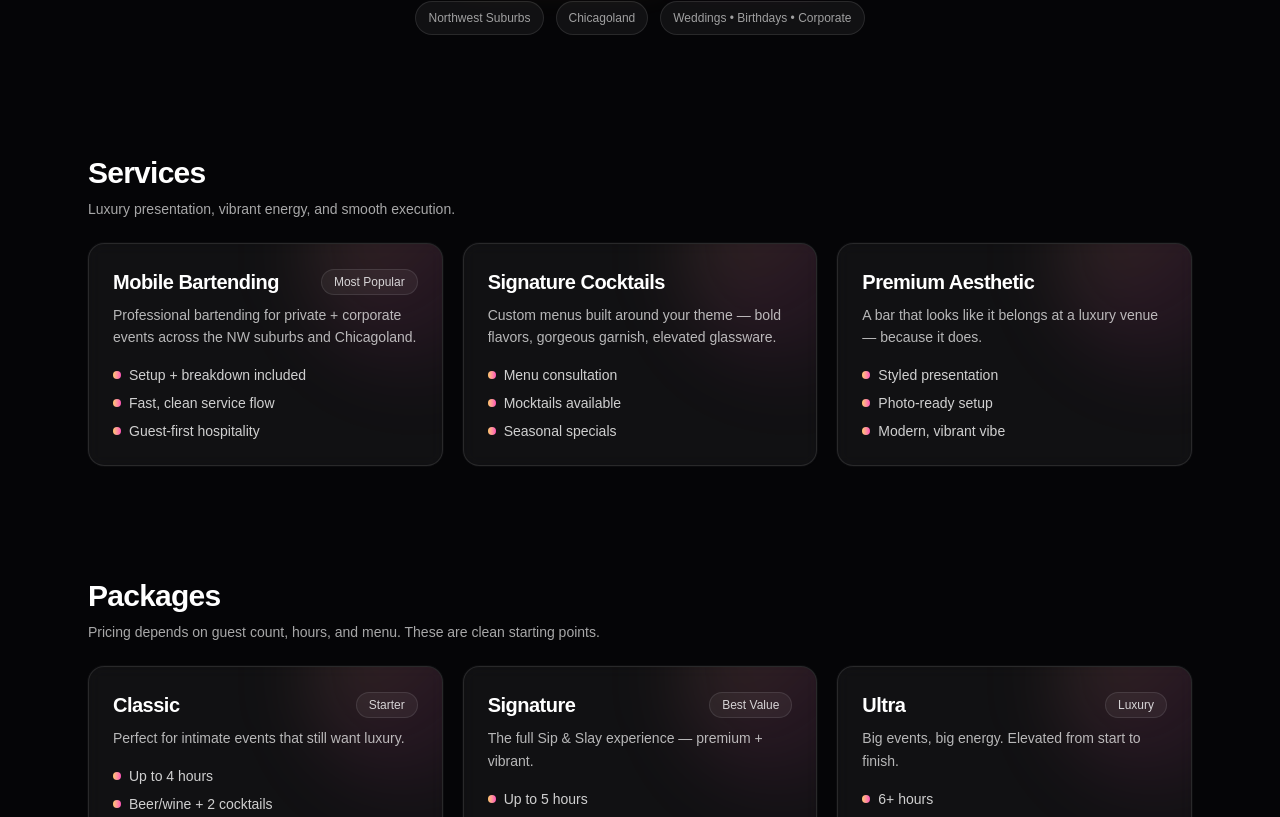
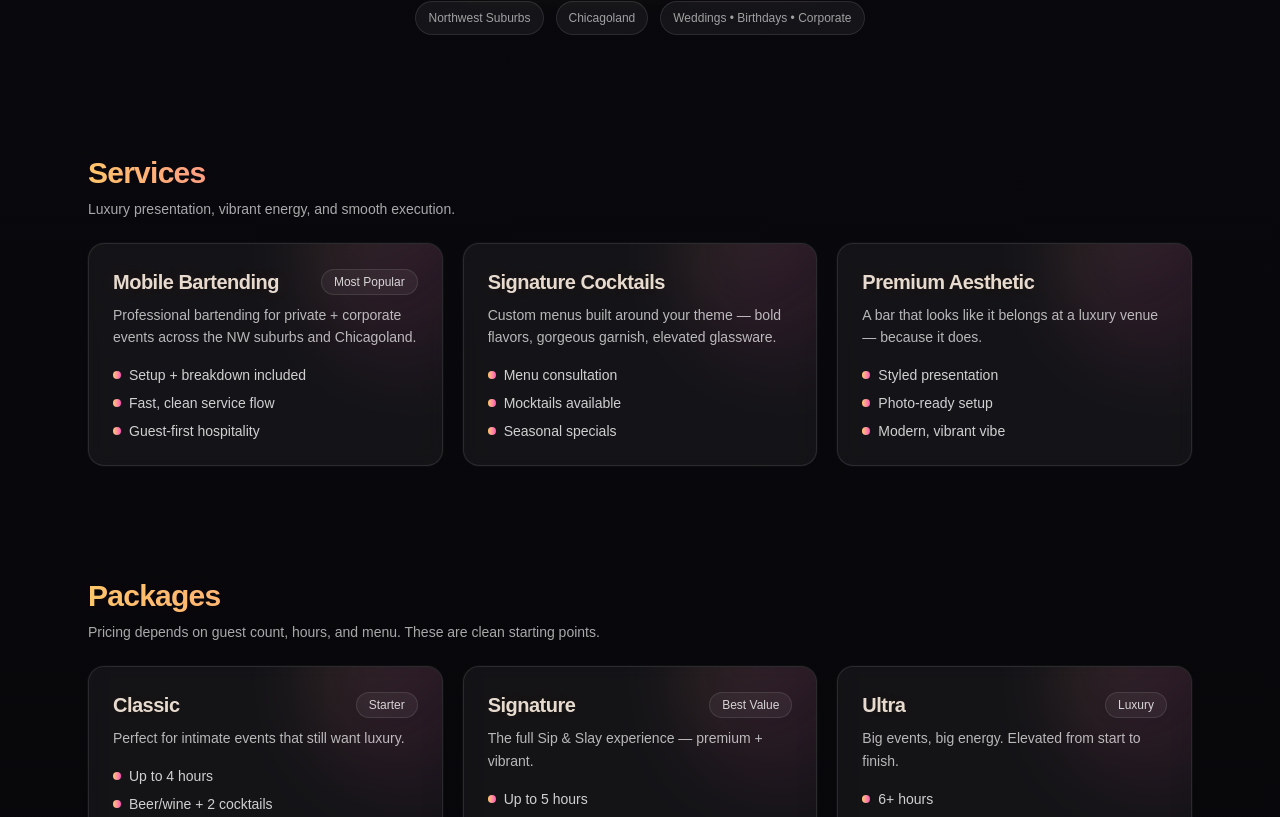
Before and after one commit to sipandslay/sip-and-slay-website, a Next.js app: page / in a window 1280 px wide. Shown: the part 1463-2280 px from the top of the page. Built offline with nearby package versions, Linux system fonts and the light colour scheme.

Commit message:
Premium black gold pink theme + sparkles

```diff
--- a/app/globals.css
+++ b/app/globals.css
@@ -109,3 +109,22 @@ body {
   border: 1px solid rgba(255,79,184,0.25);
   box-shadow: 0 18px 40px rgba(255,79,184,0.12);
 }
+/* Warm “champagne” text instead of pure white */
+.sip-text {
+  color: rgba(255, 241, 226, 0.90); /* warm off-white */
+  text-shadow: 0 0 18px rgba(255, 200, 106, 0.08);
+}
+
+/* Headings get luxe gold→pink gradient + soft glow */
+.sip-heading {
+  background: linear-gradient(90deg, rgba(255,200,106,1), rgba(255,79,184,1));
+  -webkit-background-clip: text;
+  background-clip: text;
+  color: transparent;
+  text-shadow: 0 0 28px rgba(255,79,184,0.10);
+}
+
+/* Smaller accent glow (for nav, labels, etc.) */
+.sip-glow {
+  text-shadow: 0 0 18px rgba(255,200,106,0.10), 0 0 26px rgba(255,79,184,0.08);
+}
--- a/app/page.tsx
+++ b/app/page.tsx
@@ -22,7 +22,8 @@ const Card = ({
     <div className="absolute -top-24 -right-24 h-56 w-56 rounded-full bg-gradient-to-br from-[#FFC86A]/18 via-[#FF4FB8]/10 to-transparent blur-2xl" />
     <div className="relative">
       <div className="flex items-center justify-between gap-4">
-        <h3 className="text-xl font-semibold tracking-tight">{title}</h3>
+      <h3 className="text-xl font-semibold tracking-tight sip-glow">{title}</h3>
+
         {badge ? (
           <span className="rounded-full border border-white/10 bg-white/5 px-3 py-1 text-xs text-white/80">
             {badge}
@@ -44,7 +45,9 @@ const Card = ({
 
 export default function Page() {
   return (
-    <main className="relative min-h-screen overflow-hidden bg-[#050507] text-white">
+    <main className="min-h-screen sip-bg sip-grain sip-text">
+  <div className="sip-sparkles" />
+
       {/* Premium background glows */}
       <div className="pointer-events-none fixed inset-0">
         <div className="absolute -top-56 left-1/2 h-[680px] w-[680px] -translate-x-1/2 rounded-full bg-[radial-gradient(circle_at_center,rgba(255,200,106,0.22),transparent_60%)] blur-3xl" />
@@ -167,9 +170,10 @@ export default function Page() {
       >
         <div className="mb-6 flex items-end justify-between gap-6">
           <div>
-            <h2 className="text-2xl font-semibold tracking-tight md:text-3xl">
+          <h2 className="text-2xl font-semibold tracking-tight md:text-3xl sip-heading">
   Services
 </h2>
+
             <p className="mt-2 text-sm text-white/65">
               Luxury presentation, vibrant energy, and smooth execution.
             </p>
@@ -210,9 +214,10 @@ export default function Page() {
         className="relative mx-auto max-w-6xl px-6 py-10 md:py-14"
       >
         <div className="mb-6">
-          <h2 className="text-2xl font-semibold tracking-tight md:text-3xl">
+        <h2 className="text-2xl font-semibold tracking-tight md:text-3xl sip-heading">
   Packages
 </h2>
+
           <p className="mt-2 text-sm text-white/65">
             Pricing depends on guest count, hours, and menu. These are clean
             starting points.
@@ -253,9 +258,10 @@ export default function Page() {
         className="relative mx-auto max-w-6xl px-6 py-12 md:py-16"
       >
         <div className="mb-8">
-          <h2 className="text-2xl font-semibold tracking-tight md:text-3xl">
+        <h2 className="text-2xl font-semibold tracking-tight md:text-3xl sip-heading">
   Gallery
 </h2>
+
           <p className="mt-2 text-sm text-white/65">
             Photos & videos that show the real vibe — cocktails, luxury setups, and
             unforgettable moments.
@@ -311,9 +317,10 @@ export default function Page() {
       {/* FAQ */}
       <section id="faq" className="relative mx-auto max-w-6xl px-6 py-10 md:py-14">
         <div className="mb-6">
-          <h2 className="text-2xl font-semibold tracking-tight md:text-3xl">
-            FAQ
+        <h2 className="text-2xl font-semibold tracking-tight md:text-3xl sip-heading">
+  Faq
 </h2>
+
         </div>
 
         <div className="grid gap-5 md:grid-cols-2">
```
Lines whose indentation alone changed are shown as unchanged.
